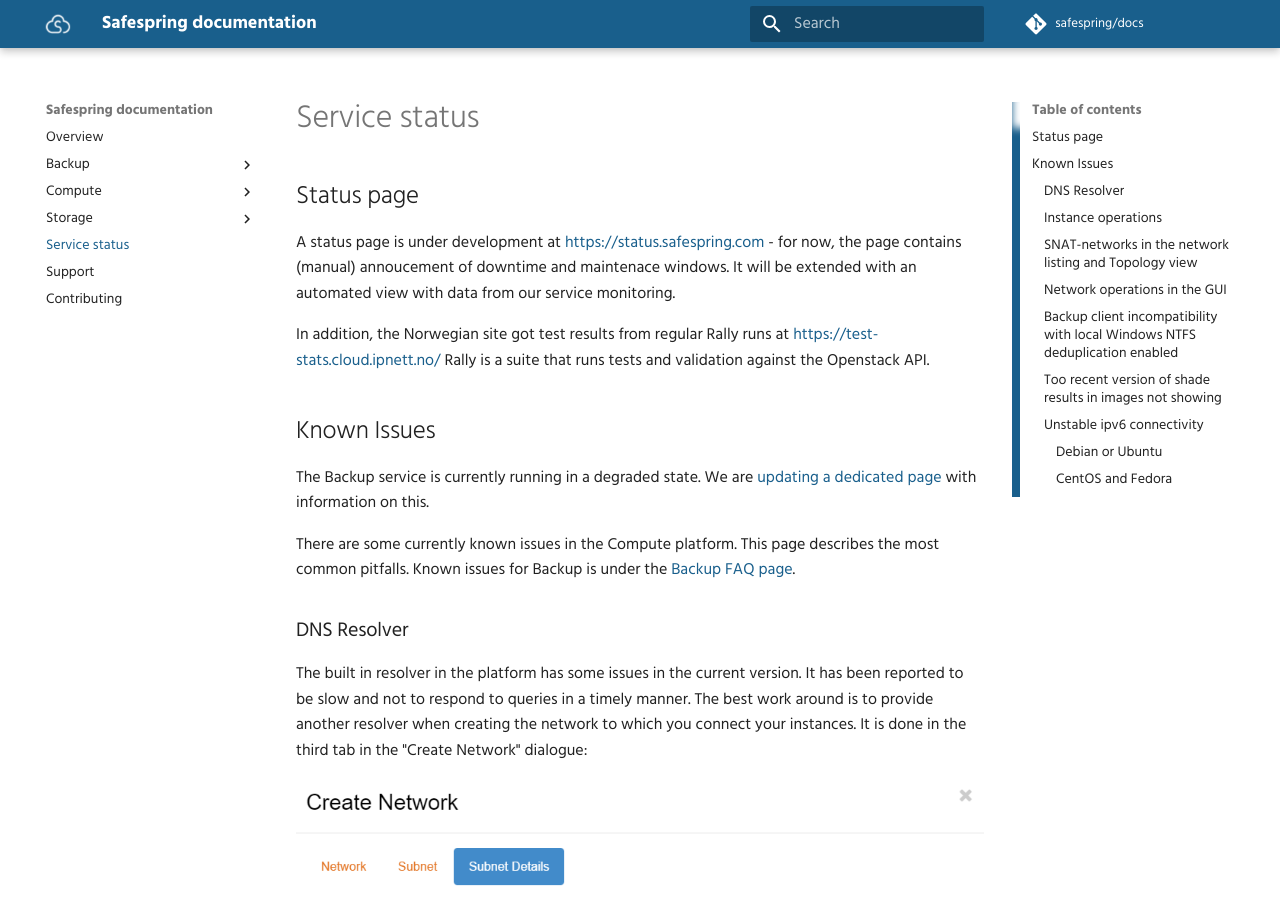
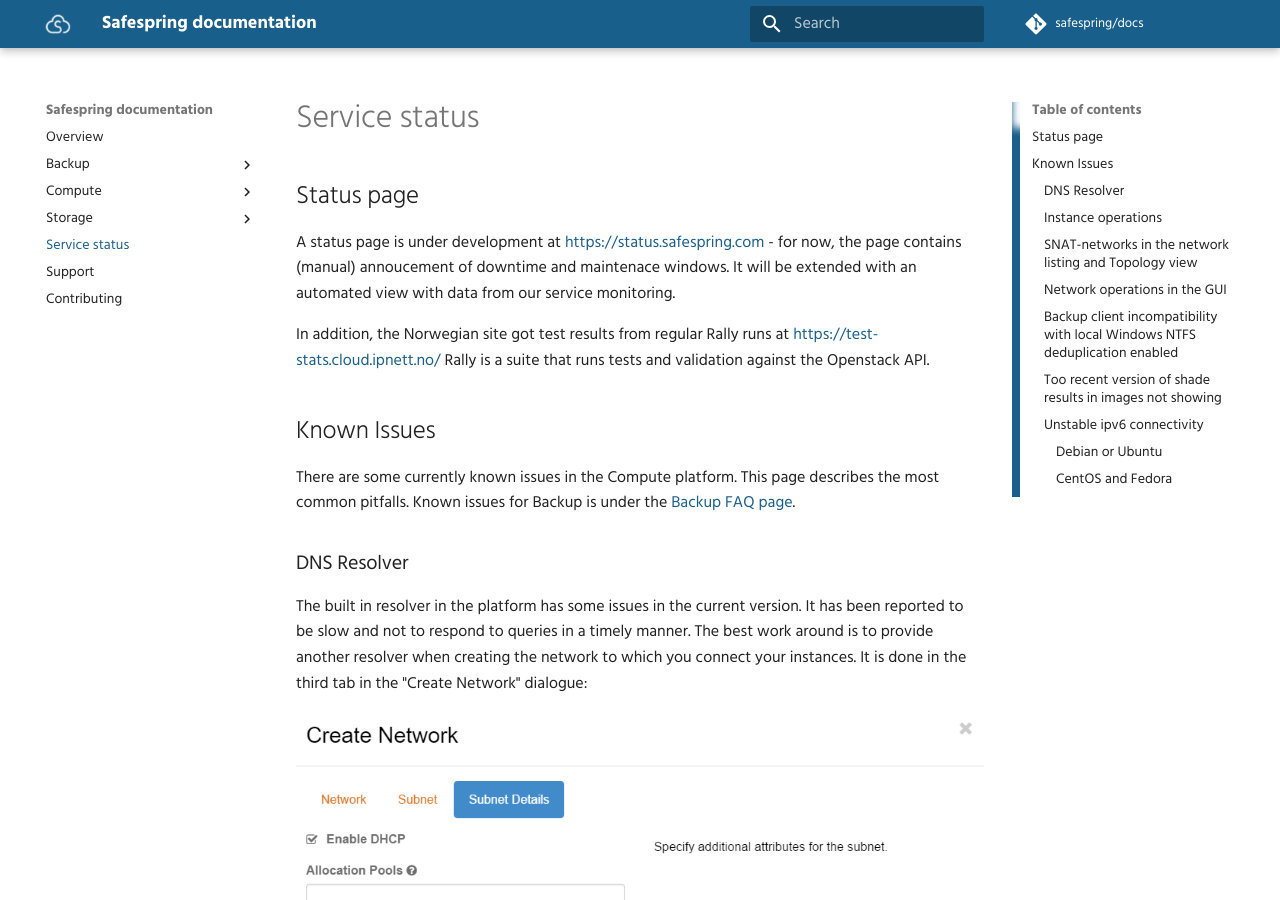
Before and after one commit to safespring/docs, an MkDocs documentation site: the page built from content/status.md, in a window 1280 px wide and 900 px high. Built offline with MkDocs 1.6.1 and Material for MkDocs 9.7.7, drawn with Linux system fonts in a browser that asks for light colours; comment, search, counter and statistics services are not loaded; old or Windows-style settings are respelled for this version of MkDocs.

Commit message:
Removed Backup-degraded from known issues

```diff
--- a/content/status.md
+++ b/content/status.md
@@ -11,9 +11,6 @@
 validation against the Openstack API.
 
 ## Known Issues
-
-The Backup service is currently running in a degraded state. We are [updating
-a dedicated page](/backup/status) with information on this.
 
 There are some currently known issues in the Compute platform. This page
 describes the most common pitfalls. Known issues for Backup is under the [Backup
```
